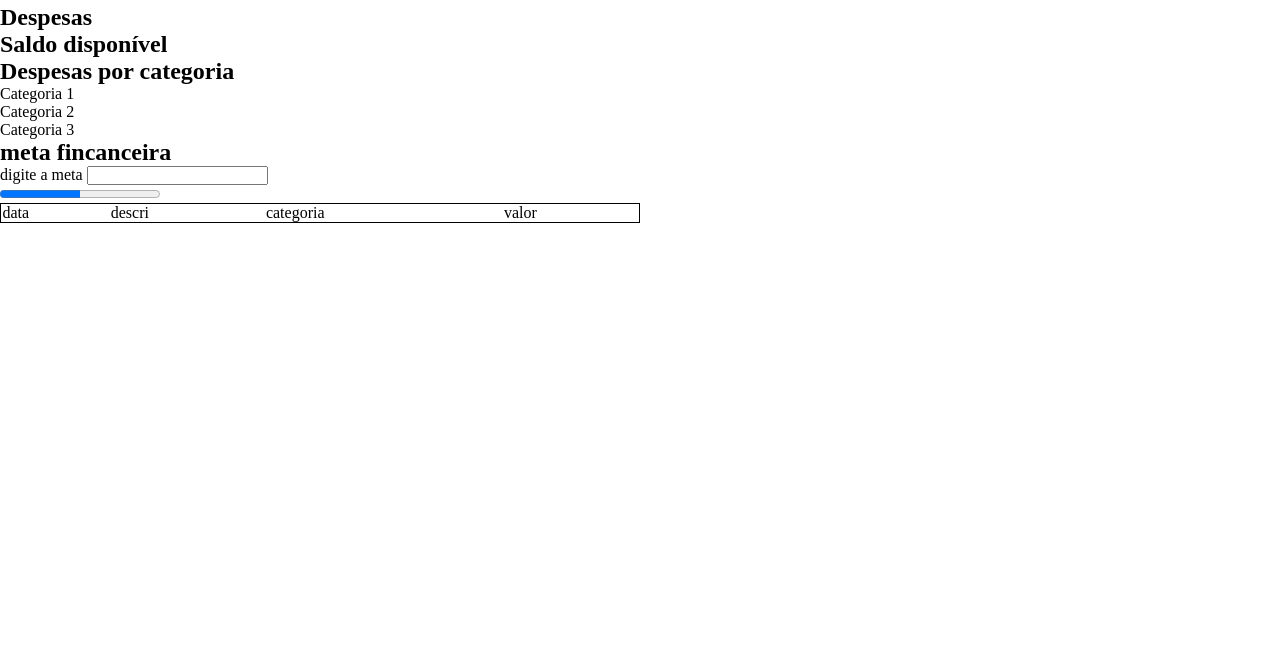
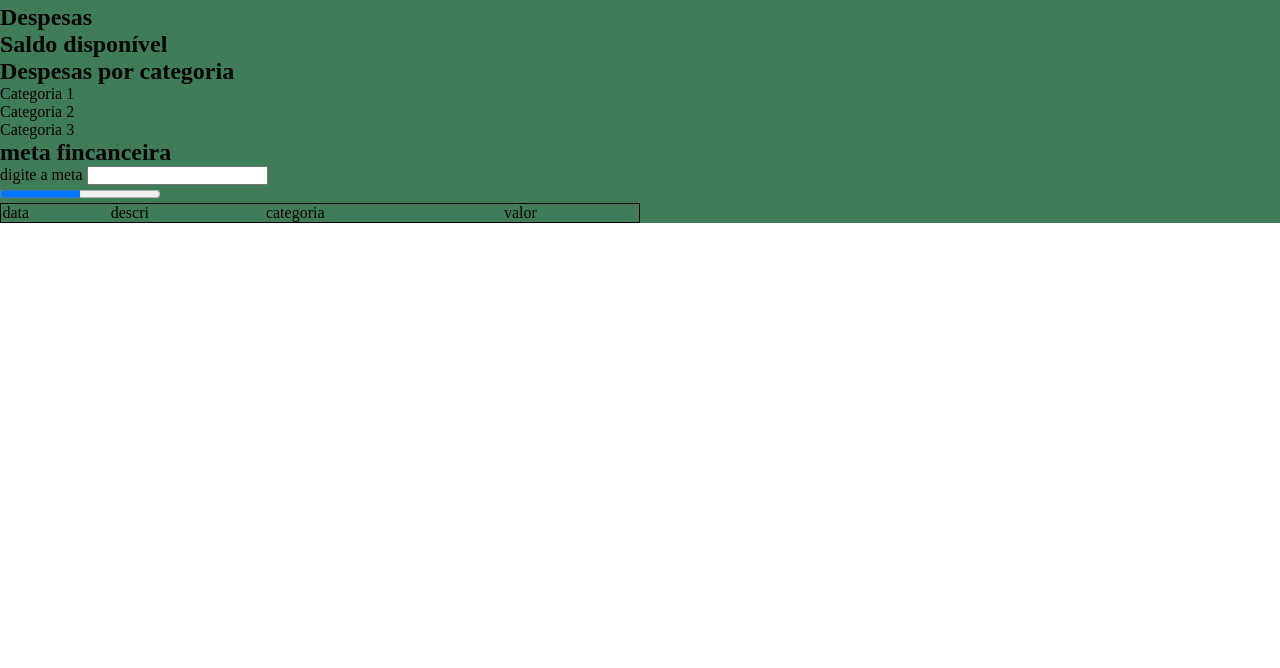
Before and after one commit to betaot/Dashboard-Financeiro, a plain HTML site: page index.html in a window 1280 px wide. Shown: the part 132-800 px from the top of the page. Drawn offline with Linux system fonts and the light colour scheme.

Commit message:
finalizar html

```diff
--- a/style.css
+++ b/style.css
@@ -9,4 +9,6 @@ table {
   border-collapse:collapse;
 }
 
-main
+main {
+  background-color: #3F7D58;
+}
```
